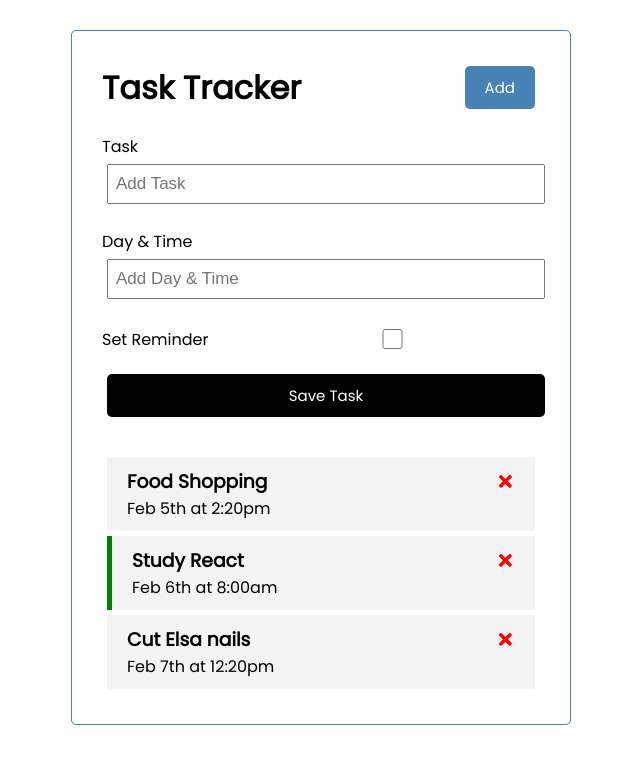
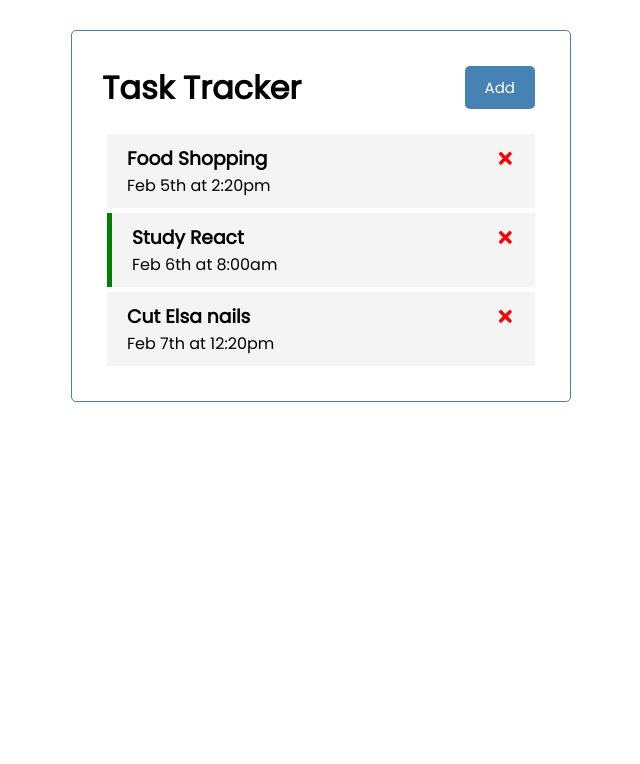
Before and after one commit to creativehkim/react-task-tracker, a React (Create React App) app: page / in a window 1280 px wide. Shown: the top 764 px of the page, without its empty margins (319-959 px from the left). Built offline with nearby package versions, Linux system fonts and the light colour scheme.

Commit message:
AddTask form toggle added to the 'add'button

```diff
--- a/src/App.js
+++ b/src/App.js
@@ -6,6 +6,7 @@
 
 
 function App() {
+  const [showAddTask, setShowAddTask]= useState(false)
   const [ tasks, setTasks ] = useState([
     {
       id: 1,
@@ -49,8 +50,9 @@
 
   return (
     <div className="container">
-      <Header />
-      <AddTask onAdd={addTask}/>
+      <Header onAdd={() => setShowAddTask(!showAddTask)}/>
+      {showAddTask && <AddTask onAdd={addTask}/>}
+
       {tasks.length > 0 ? <Tasks tasks={tasks} onDelete={deleteTask} onToggle={toggleReminder}/> :
       'No Tasks To Show'}
     </div>
--- a/src/components/Header.js
+++ b/src/components/Header.js
@@ -3,16 +3,11 @@
 import Button from './Button'
 
 
-const Header = ({ title }) => {
-  const onClick= () => {
-    console.log('click')
-  }
-
-
+const Header = ({ title, onAdd}) => {
   return (
     <header className='header'>
       <h1>{title}</h1>
-      <Button onClick={onClick}/>
+      <Button onClick={onAdd}/>
     </header>
   )
 }
```
